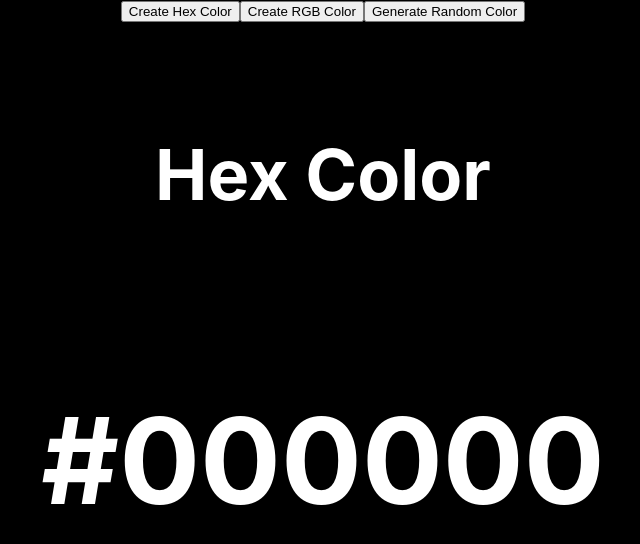
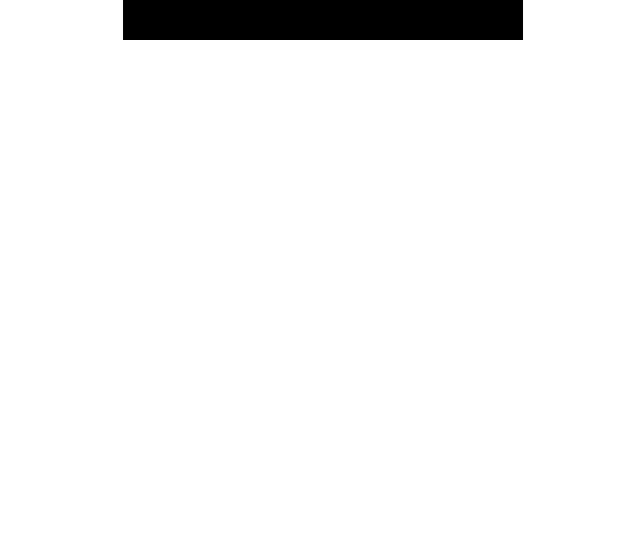
Before and after one commit to SanjayAmirneni/frontendfun, a React (Create React App) app: page / in a window 1280 px wide. Shown: the top 544 px of the page, without its empty margins (317-957 px from the left). Built offline with nearby package versions, Linux system fonts and the light colour scheme.

Commit message:
star rating

```diff
--- a/package.json
+++ b/package.json
@@ -6,8 +6,10 @@
     "@testing-library/jest-dom": "^5.17.0",
     "@testing-library/react": "^13.4.0",
     "@testing-library/user-event": "^13.5.0",
+    "lodash": "^4.17.21",
     "react": "^18.3.1",
     "react-dom": "^18.3.1",
+    "react-icons": "^5.2.1",
     "react-scripts": "5.0.1",
     "web-vitals": "^2.1.4"
   },
--- a/src/App.js
+++ b/src/App.js
@@ -1,6 +1,7 @@
 import "./App.css";
 import Accordian from "./components/accordian";
 import RandomColor from "./components/random-color";
+import StarRating from "./components/star-rating";
 
 
 function App() {
@@ -8,7 +9,8 @@ function App() {
     <div className="App">
        {/* Accordian component  */}
       {/* <Accordian/> */}
-      <RandomColor />
+      {/* <RandomColor /> */}
+      <StarRating noOfStars={10}/>
     </div>
   );
 }
--- /dev/null
+++ b/src/components/star-rating/index.jsx
@@ -0,0 +1,32 @@
+import { useState } from 'react';
+import {FaStar} from 'react-icons/fa'
+import './styles.css'
+
+
+export default function StarRating({noOfStars=5}){
+
+    const [rating,setRating] = useState(0)
+    const [hover,setHover] = useState(0)
+
+
+
+
+
+    return (
+        <div>
+            {[...Array(noOfStars)].map((_,index)=>{
+                index +=1;
+                return (
+                <FaStar
+                className={index <= (rating || hover)?'active':'inactive'}
+                key={index}
+                onClick={()=>setRating(index)}
+                onMouseMove={()=>{setHover(index)}}
+                onMouseLeave={()=>{setRating(index)}}
+                size={40}
+                ></FaStar>
+            )
+            })}
+        </div>
+    )
+}
--- /dev/null
+++ b/src/components/star-rating/styles.css
@@ -0,0 +1,7 @@
+.active{
+    background-color: yellow;
+}
+
+.inactive{
+    background-color: black;
+}
```
Also changed, not shown: 2 other files (tests, documents, lock files or other folders).
